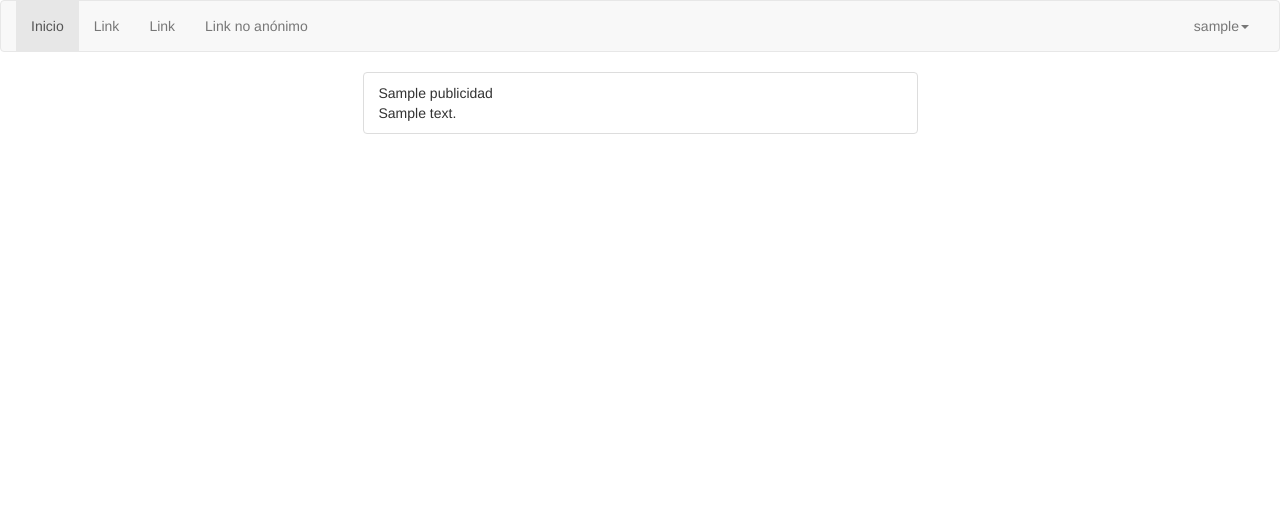
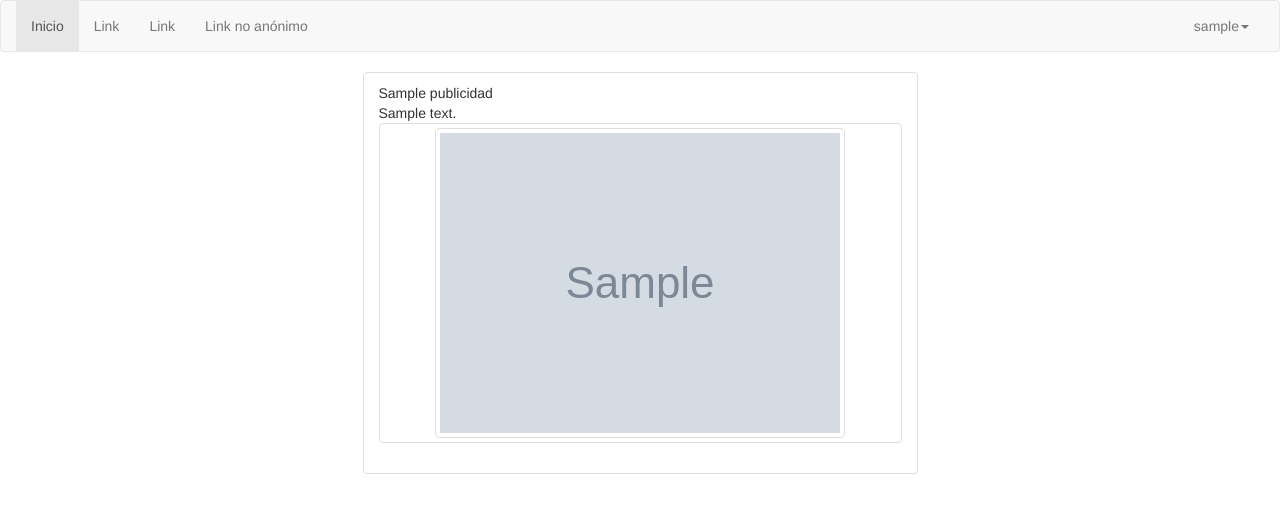
Before and after one commit to ganiserb/tp2ma, a Django app: page / in a window 1280 px wide. Shown: the top 513 px of the page. Run offline with Django 3.2, Linux system fonts and the light colour scheme; a user stored in the database is signed in; tables that the repository leaves empty hold one stand-in row (values such as "Sample post"); grey boxes marked "Sample" are stand-in pictures; some libraries are stand-ins or nearby versions.

Commit message:
Agrego foto de publicidad

```diff
--- a/jardinator/publicidades/templates/publicidades/listapublicidades.html
+++ b/jardinator/publicidades/templates/publicidades/lista.html
@@ -22,6 +22,13 @@
                         </div>
                     </div>
                 </div>
+                <div class="row">   {# Foto #}
+                    <div class="col-md-12">
+                        <a href="{{ publicidad.foto.url }}" class="thumbnail">
+                            <img src="{{ publicidad.foto.url }}" class="img-thumbnail" />
+                        </a>
+                    </div>
+                </div>
             </li>
         {% endfor %}
         </ul>
--- a/jardinator/publicidades/views.py
+++ b/jardinator/publicidades/views.py
@@ -8,5 +8,5 @@ def vista_publicidades(request):
     """vista equipos no devueltos."""
     publicidades = Publicidad.objects.all()
 
-    return render(request, 'publicidades/listapublicidades.html',
+    return render(request, 'publicidades/lista.html',
                     {'publicidades': publicidades})
```
